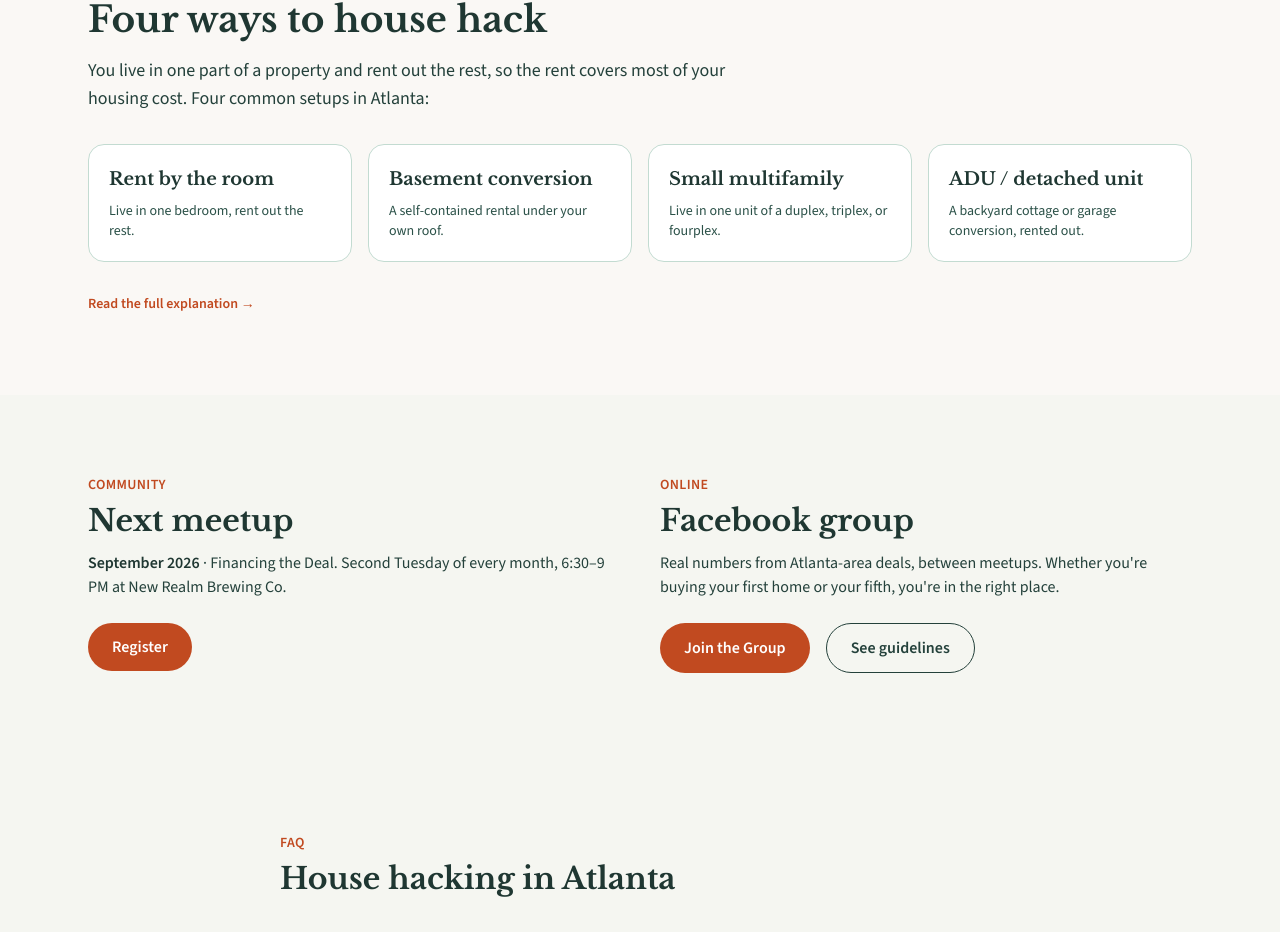
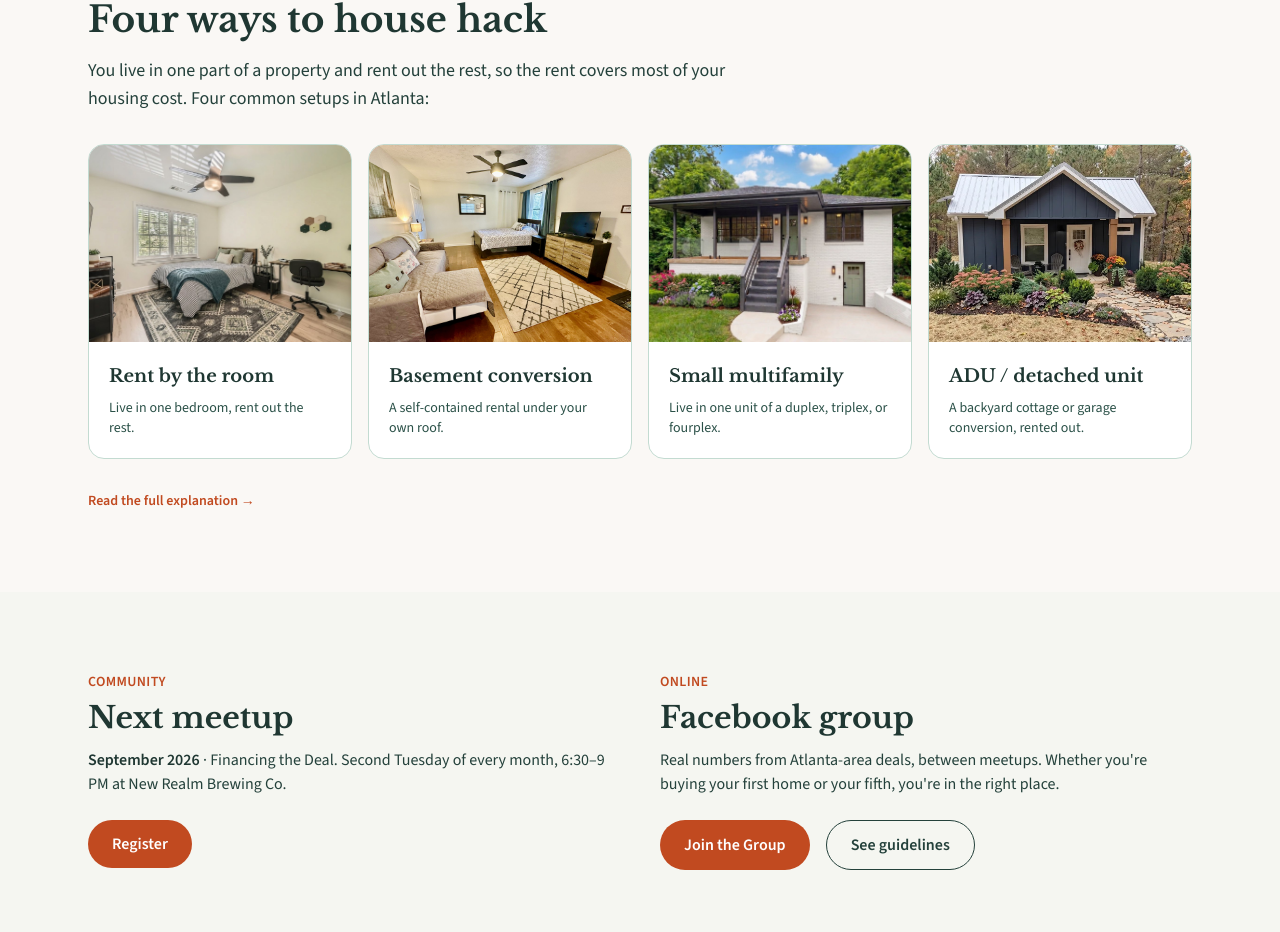
Before and after one commit to colivingcait/househackingatl, a Next.js app: page / in a window 1280 px wide. Shown: the part 1099-2031 px from the top of the page. Built offline with nearby package versions, Linux system fonts and the light colour scheme; no server answers.

Commit message:
Restore photos on the four house-hack cards.
Each card keeps its title and caption, with the bedroom, basement, white house, and cottage images that were already in the repo.

Co-authored-by: colivingcait <colivingcait@users.noreply.github.com>

```diff
--- a/src/app/page.tsx
+++ b/src/app/page.tsx
@@ -122,9 +122,20 @@ export default function Home() {
         </FadeIn>
         <ul className="mt-8 grid grid-cols-1 gap-4 sm:grid-cols-2 lg:grid-cols-4">
           {houseHackModels.map((model) => (
-            <li key={model.name} className="rounded-2xl border border-pine-200 bg-white p-5">
-              <p className="font-display text-lg font-semibold text-pine-900">{model.name}</p>
-              <p className="mt-2 text-sm text-pine-700">{model.short}</p>
+            <li key={model.name} className="overflow-hidden rounded-2xl border border-pine-200 bg-white">
+              <div className="relative aspect-[4/3] w-full">
+                <Image
+                  src={model.image}
+                  alt=""
+                  fill
+                  sizes="(min-width: 1024px) 280px, (min-width: 640px) 50vw, 100vw"
+                  className="object-cover"
+                />
+              </div>
+              <div className="p-5">
+                <p className="font-display text-lg font-semibold text-pine-900">{model.name}</p>
+                <p className="mt-2 text-sm text-pine-700">{model.short}</p>
+              </div>
             </li>
           ))}
         </ul>
```
